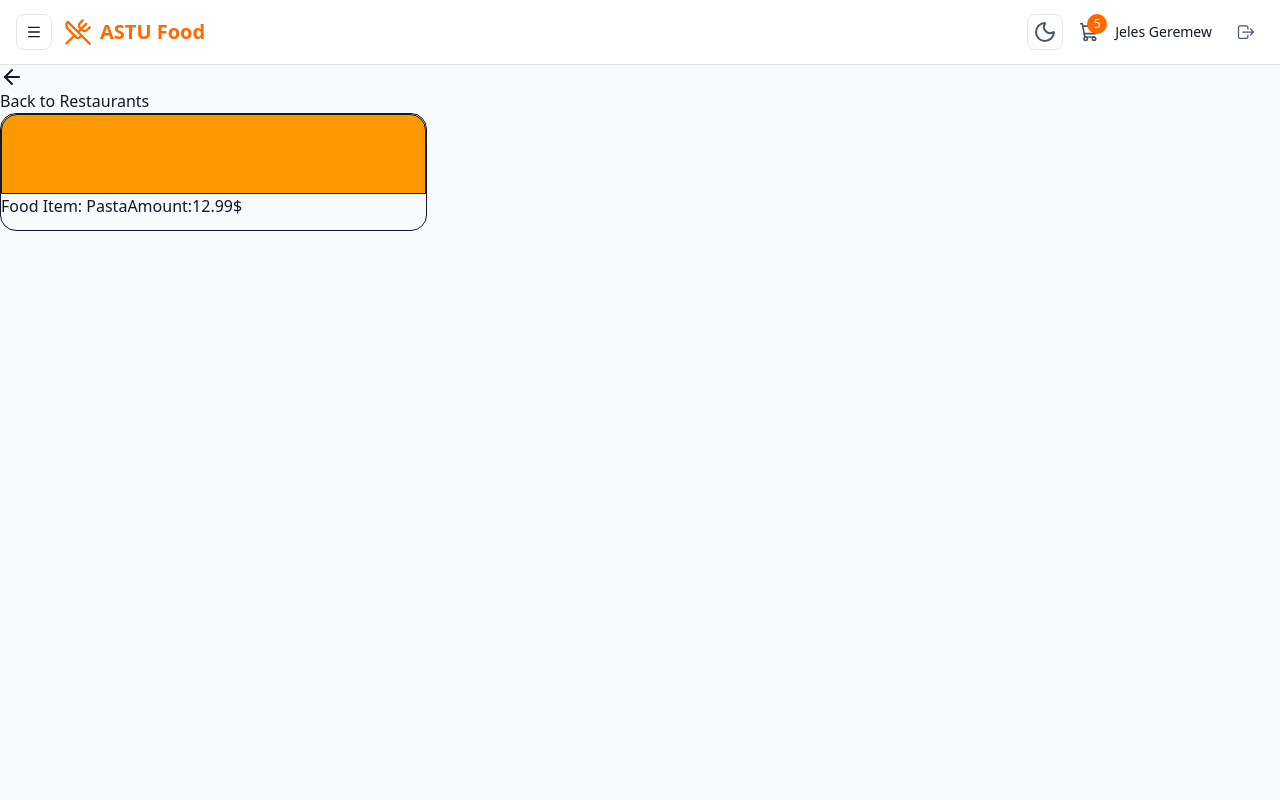
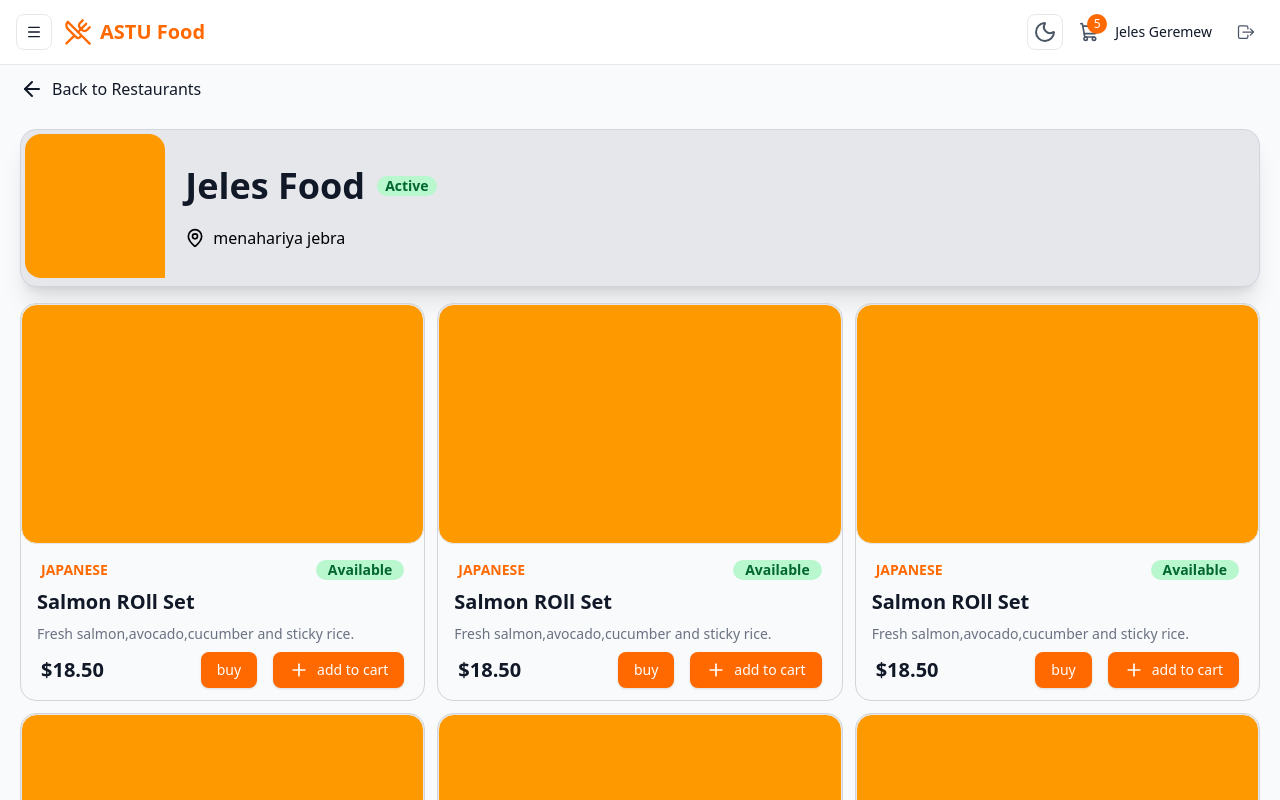
Before and after one commit to gedeno/Delivery-system, a Next.js app in the folder dsfrontend/: page /restaurants/1 in a window 1280 px wide. Shown: the top 800 px of the page. Built offline with nearby package versions, Linux system fonts and the light colour scheme.

Commit message:
cart page and some component are created

```diff
--- /dev/null
+++ b/dsfrontend/app/(public)/cart/page.tsx
@@ -0,0 +1,67 @@
+"use client"
+import { DashboardHeader } from "@/app/components/layout/Dashboardlayout"
+import { useState } from "react"
+
+import { MapPin } from "lucide-react"
+import { Plus ,Minus } from "lucide-react"
+import { Trash2 } from "lucide-react"
+import Link from "next/link";
+import { Button } from "@/app/components/ui/Button"
+
+export default function Cart(){
+    const [quantity, setquantity] = useState(1)
+        const count =()=>{
+            setquantity(quantity + 1);
+        }
+        const discount = () =>{
+            if(quantity > 1)
+                setquantity(quantity - 1);
+        }
+        const total = quantity*18.50
+    return(
+        <div>
+            <DashboardHeader/>
+            <div className="grid gap-8 lg:grid-cols-3 px-6">
+                <div className="space-y-4 lg:col-span-2">
+                    <h2 className="text-lg font-semibold text-gray-900">From Jeles restaurant</h2>
+
+                    <div className=' dark:text-white dark:bg-gray-800 flex flex-row gap-3  shadow-xl bg-white border-2 border-gray-300 rounded-2xl hover:shadow-2xl hover:-translate-y-1 transition hover:border-orange-500 '>
+                        <div className='bg-amber-500 rounded-2xl w-40 mx-1 my-1 h-30 '></div>
+                        <div className=' justify-between flex flex-1 flex-col my-3'>
+                            <div className=''>
+                                <h1 className='font-bold text-xl'>Pasta</h1>
+                                <h1 className=' text-gray-500 text-sm'>$18.50 each</h1>
+
+                            </div>
+                            <div className='flex w-full items-center justify-between '>
+                                <div className="flex items-center gap-3">
+                                    <button className=" border rounded border-gray-400 " onClick={discount}><Minus size={20}/></button>
+                                    <p>{quantity}</p>
+                                    <button className=" border rounded border-gray-400 " onClick={count}><Plus size={20}/></button>
+                                    </div>
+                                <div className="flex items-center gap-3 mr-3 font-semibold" ><p>${total}</p><Trash2 size={16} className="text-orange-500"/></div>
+                            </div>
+
+                        </div>
+                    </div>
+                </div>
+                <div className="h-fit border rounded-2xl border-gray-400 p-4 mt-10">
+                        <h3 className="mb-4 text-lg font-semibold">Order Summary</h3>
+                        <div className="space-y-2 border-b border-gray-100 pb-4">
+                        <div className="flex justify-between text-sm">
+                            <span className="text-gray-500">Subtotal</span>
+                            <span>${total}</span>
+                        </div>
+                        </div>
+                        <div className="mt-4 flex justify-between text-lg font-bold">
+                        <span>${total}</span>
+                        <span className="text-orange-500">50</span>
+                        </div>
+                        <Link href='' className="mt-6 block">
+                        <Button className="w-full">Proceed to Checkout</Button>
+                        </Link>
+                    </div>
+            </div>
+        </div>
+    )
+}
--- a/dsfrontend/app/(public)/restaurants/[id]/page.tsx
+++ b/dsfrontend/app/(public)/restaurants/[id]/page.tsx
@@ -2,19 +2,43 @@
 import api from "@/lib/api"
 import { DashboardHeader } from "@/app/components/layout/Dashboardlayout";
 import Link from "next/link";
-import { ArrowLeft } from "lucide-react";
+import { ArrowLeft, MapPin } from "lucide-react";
 import FoodCard from "@/app/components/ui/foodcard"
+import Restaurantcard from "@/app/components/ui/restaurantcard";
 
 export default function RestaurantDetailPage(){
     return(
         <div>
             <DashboardHeader/>
-            <div>
-                <Link href=""><ArrowLeft/>Back to Restaurants
+            <div className="px-5 flex flex-col gap-4">
+                <Link href="/restaurants" className="flex gap-2 my-3"><ArrowLeft/>Back to Restaurants</Link>
 
-                </Link>
+                    <div className=' dark:text-white  dark:bg-gray-800 md:flex md:flex-row bg-gray-200 border border-gray-300 rounded-2xl  flex-col shadow-xl'>
+                        <div className='bg-amber-500 rounded-t-2xl md:rounded-l-2xl md:w-40   mx-1 my-1 h-36'></div>
+                        <div className='dark:text-white w-full p-4 flex-col items-center justify-center'>
+                            <div className='py-5'>
+                                <div className='flex items-center gap-3 '>
+                                    <h1 className='font-bold text-4xl'>Jeles Food</h1>
+                                    <h1 className='bg-green-200 rounded-2xl  px-2 text-green-800 font-semibold text-sm'>Active</h1>
 
-                <div className="grid grid-cols-3">
+                                </div>
+                                <div className='mt-5 flex gap-2 items-center self-end text-black'>
+                                    <MapPin size={20} className="dark:text-white" />
+                                    <span className="dark:text-white" >menahariya jebra </span>
+                                </div>
+
+                            </div>
+
+
+                        </div>
+                    </div>
+
+                <div className="grid lg:grid-cols-3 sm:grid-cols-2 gap-3">
+                    <FoodCard/>
+                    <FoodCard/>
+                    <FoodCard/>
+                    <FoodCard/>
+                    <FoodCard/>
                     <FoodCard/>
                 </div>
 
--- a/dsfrontend/app/(public)/restaurants/page.tsx
+++ b/dsfrontend/app/(public)/restaurants/page.tsx
@@ -19,7 +19,15 @@ export default function RestaurantsPage(){
                             </div>
                         </div>
                     </div>
-                    <div className=" mt-20 grid grid-cols-2 md:grid-cols-3">
+                    <div className=" mt-20 grid grid-cols-2 md:grid-cols-3 gap-3">
+                        <Restaurantcard/>
+                        <Restaurantcard/>
+                        <Restaurantcard/>
+                        <Restaurantcard/>
+                        <Restaurantcard/>
+                        <Restaurantcard/>
+                        <Restaurantcard/>
+                        <Restaurantcard/>
                         <Restaurantcard/>
                     </div>
 
--- a/dsfrontend/app/components/ui/foodcard.tsx
+++ b/dsfrontend/app/components/ui/foodcard.tsx
@@ -1,17 +1,33 @@
 "use client"
 import api from "@/lib/api"
+
+import { Button } from "./Button"
+import { Plus } from "lucide-react"
 
 
 
 export default function FoodCard(){
     return(
-        <div className="border rounded-2xl pb-3">
-            <div className="h-20 border rounded-t-2xl p-3 bg-amber-500">
+        <div className="border dark:bg-gray-800 border-gray-300 rounded-2xl pb-3 hover:shadow-2xl hover:-translate-y-1 transition hover:border-orange-500 ">
+            <div className="h-60 border rounded-2xl border-gray-200 p-3 bg-amber-500">
 
             </div>
-            <div className="flex">
-                <h1>Food Item: Pasta</h1>
-                <span>Amount:12.99$</span>
+            <div className="">
+                <div className="flex justify-between items-center w-full px-5 mt-4">
+                    <p className="font-semibold text-sm  text-orange-500">JAPANESE</p>
+                    <p className=" text-green-800 font-sm font-semibold bg-green-200 rounded-full px-3 text-sm">Available</p>
+                </div>
+                <div className=" flex flex-col gap-2 my-2">
+                    <p className= "font-bold text-xl px-4">Salmon ROll Set</p>
+                    <p className="text-gray-500 px-4 text-sm"> Fresh salmon,avocado,cucumber and sticky rice.</p>
+                </div>
+                <div className="flex justify-between items-center w-full px-5">
+                    <p className="font-bold text-xl ">$18.50</p>
+                    <div className="flex gap-4">
+                        <Button>buy</Button>
+                    <Button><Plus className ="text-sm" size={20}/> add to cart</Button>
+                    </div>
+                </div>
 
             </div>
         </div>
--- a/dsfrontend/app/components/ui/restaurantcard.tsx
+++ b/dsfrontend/app/components/ui/restaurantcard.tsx
@@ -6,7 +6,7 @@ type Props = {}
 
 export default function Restaurantcard({}: Props) {
   return (
-    <Link href="/restaurants/1" className='dark:bg-gray-600 md:flex md:flex-row bg-gray-200 border border-gray-300 rounded-2xl  flex-col hover:shadow-xl hover:text-orange-500'>
+    <Link href="/restaurants/1" className=' dark:text-white dark:bg-gray-800 md:flex md:flex-row bg-gray-200 border border-gray-300 rounded-2xl  flex-col hover:shadow-2xl hover:-translate-y-1 transition hover:border-orange-500 '>
         <div className='bg-amber-500 rounded-t-2xl md:rounded-l-2xl md:w-40  mx-1 my-1 h-30'></div>
         <div className='dark:text-white w-full p-4 flex-col items-center justify-center'>
             <div className='flex justify-between'>
@@ -15,8 +15,8 @@ export default function Restaurantcard({}: Props) {
 
             </div>
             <div className='mt-5 flex gap-2 items-center self-end text-black'>
-                <MapPin size={20}/>
-                <span >menahariya jebra </span>
+                <MapPin size={20} className="dark:text-white" />
+                <span className="dark:text-white" >menahariya jebra </span>
             </div>
 
         </div>
--- a/dsfrontend/app/page.tsx
+++ b/dsfrontend/app/page.tsx
@@ -1,10 +1,15 @@
+"use client"
 import Image from "next/image";
 import { UtensilsCrossed, Truck, Store, Shield, Icon } from "lucide-react";
 import Link from "next/link";
 import { title } from "process";
 import { Button } from "./components/ui/Button";
+import { PublickFooter,Publicheader } from "./components/layout/publiclayout";
 export default function Home() {
   return (
+    <div>
+    <Publicheader/>
+
     <div className="flex min-h-screen flex-col">
       <main className="flex-1">
         <section className="bg-linear-to-br from-orange-500 to-orange-600 px-4 py-20 text-white">
@@ -47,7 +52,8 @@ export default function Home() {
           </div>
         </section>
       </main>
-
+    </div>
+    <PublickFooter/>
     </div>
   );
 }
```
